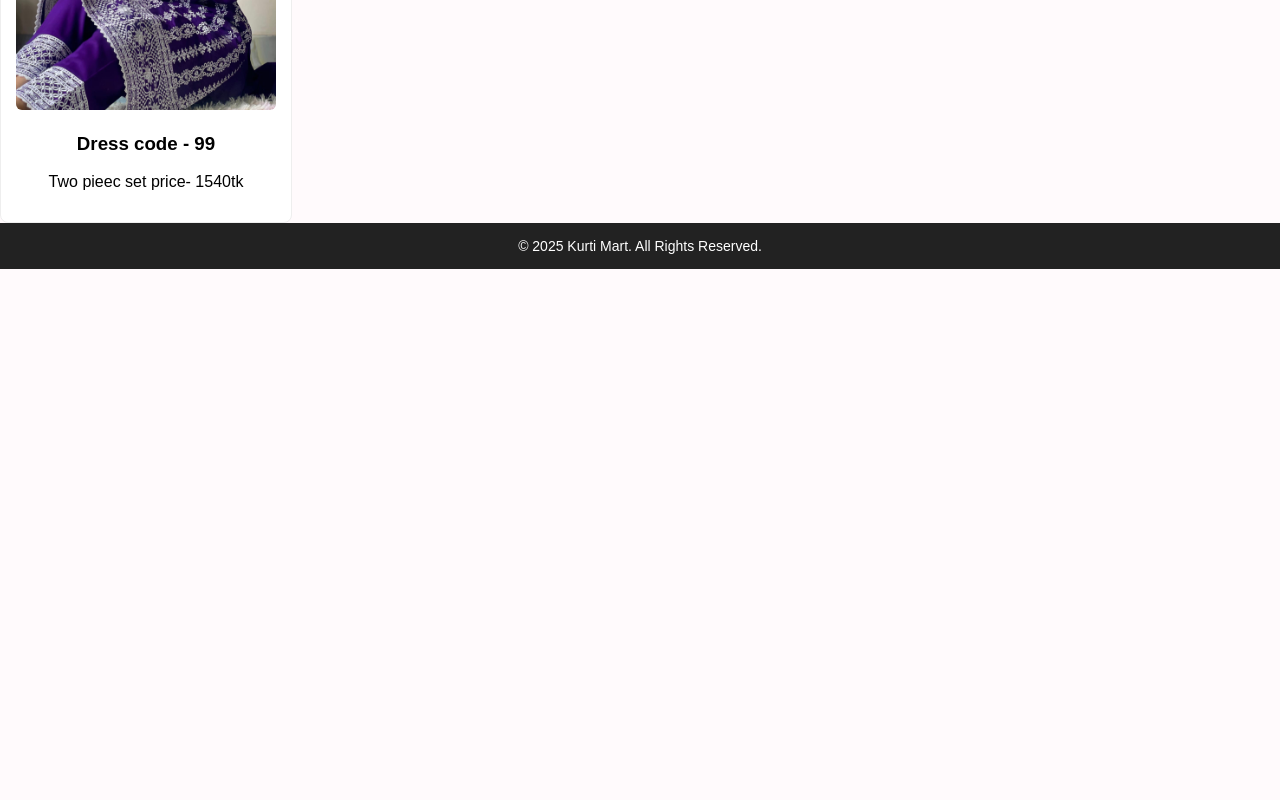
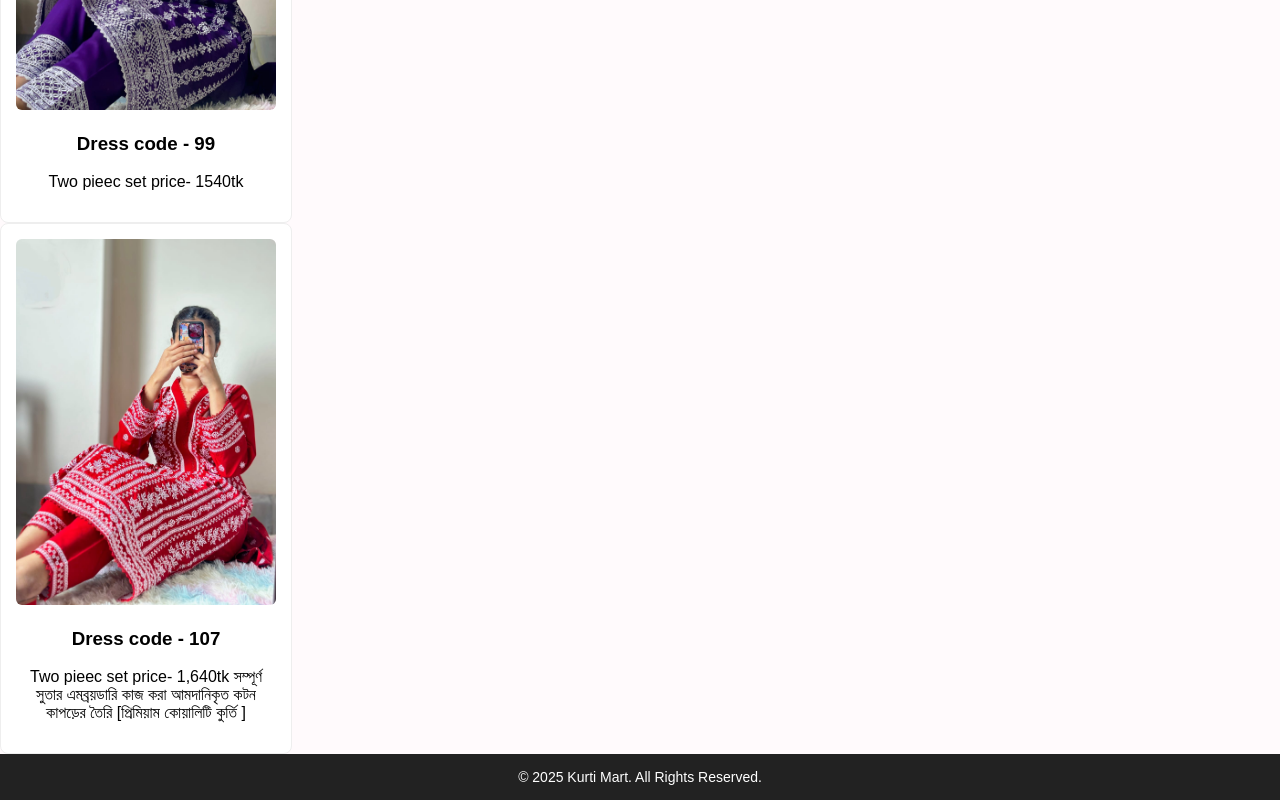
Before and after one commit to shawongazi290-stack/Kurti-Mart-Landing-page, a plain HTML site: page index.html in a window 1280 px wide. Shown: the part 915-1715 px from the top of the page. Before the commit the page ends 1184 px from the top, so only its background shows below. Drawn offline with Linux system fonts and the light colour scheme.

Commit message:
Update index.html

```diff
--- a/index.html
+++ b/index.html
@@ -133,7 +133,16 @@ Send Message (Inbox)
     <h3>Dress code - 99 </h3>
     <p>Two pieec set price- 1540tk </p>
   </div>
+  <div class="card">
+    <img src="https://github.com/shawongazi290-stack/Kurti-Mart-Landing-page/raw/main/Dress%20code%20-%20107%20(2).jpeg" alt="Kurti 3">
+    <h3>Dress code - 107 </h3>
+    <p>Two pieec set price- 1,640tk
+সম্পূর্ণ সুতার এমব্রয়ডারি কাজ করা
 
+আমদানিকৃত কটন কাপড়ের তৈরি
+
+[প্রিমিয়াম কোয়ালিটি কুর্তি ] </p>
+  </div>
 
 <div class="footer">
 © 2025 Kurti Mart. All Rights Reserved.
```
